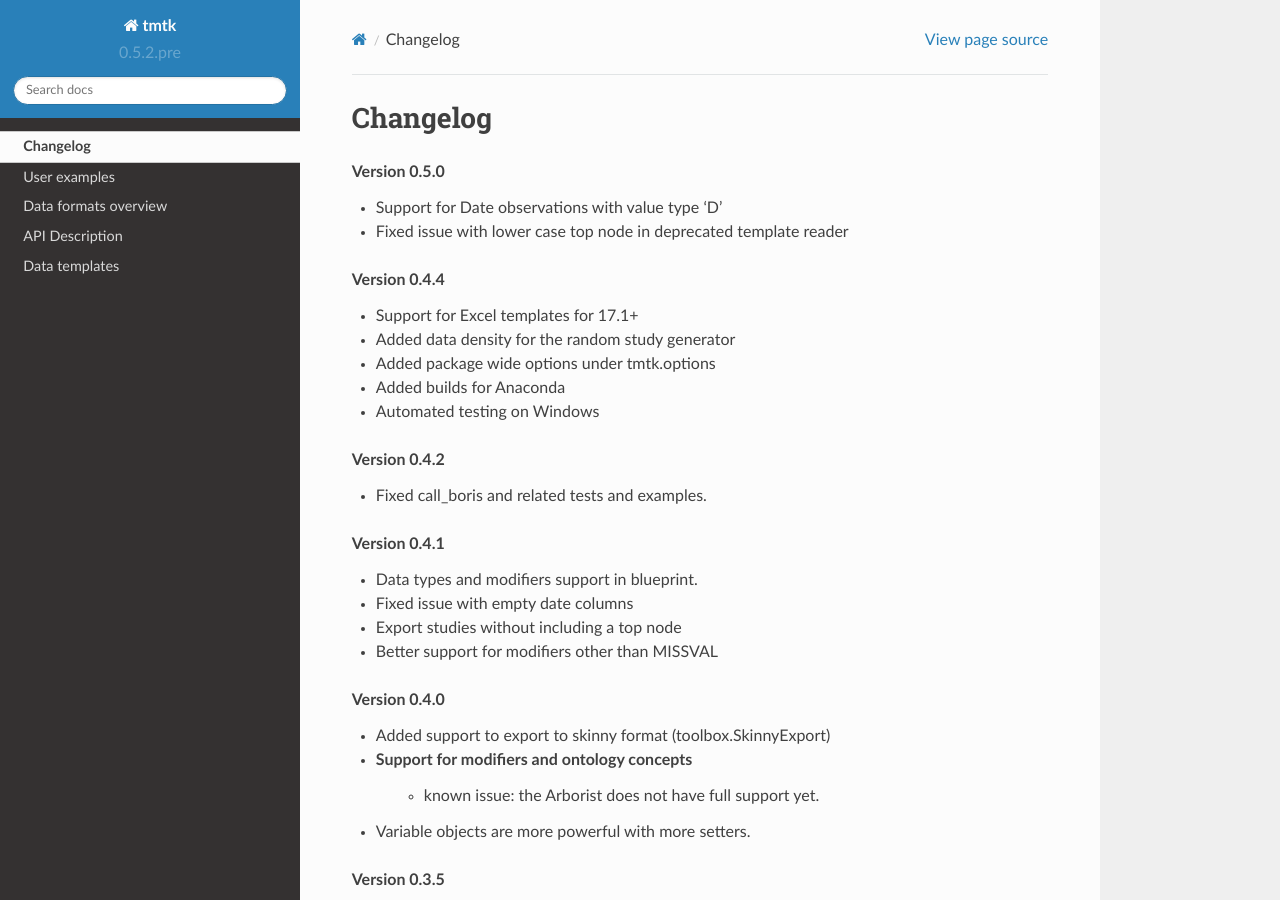
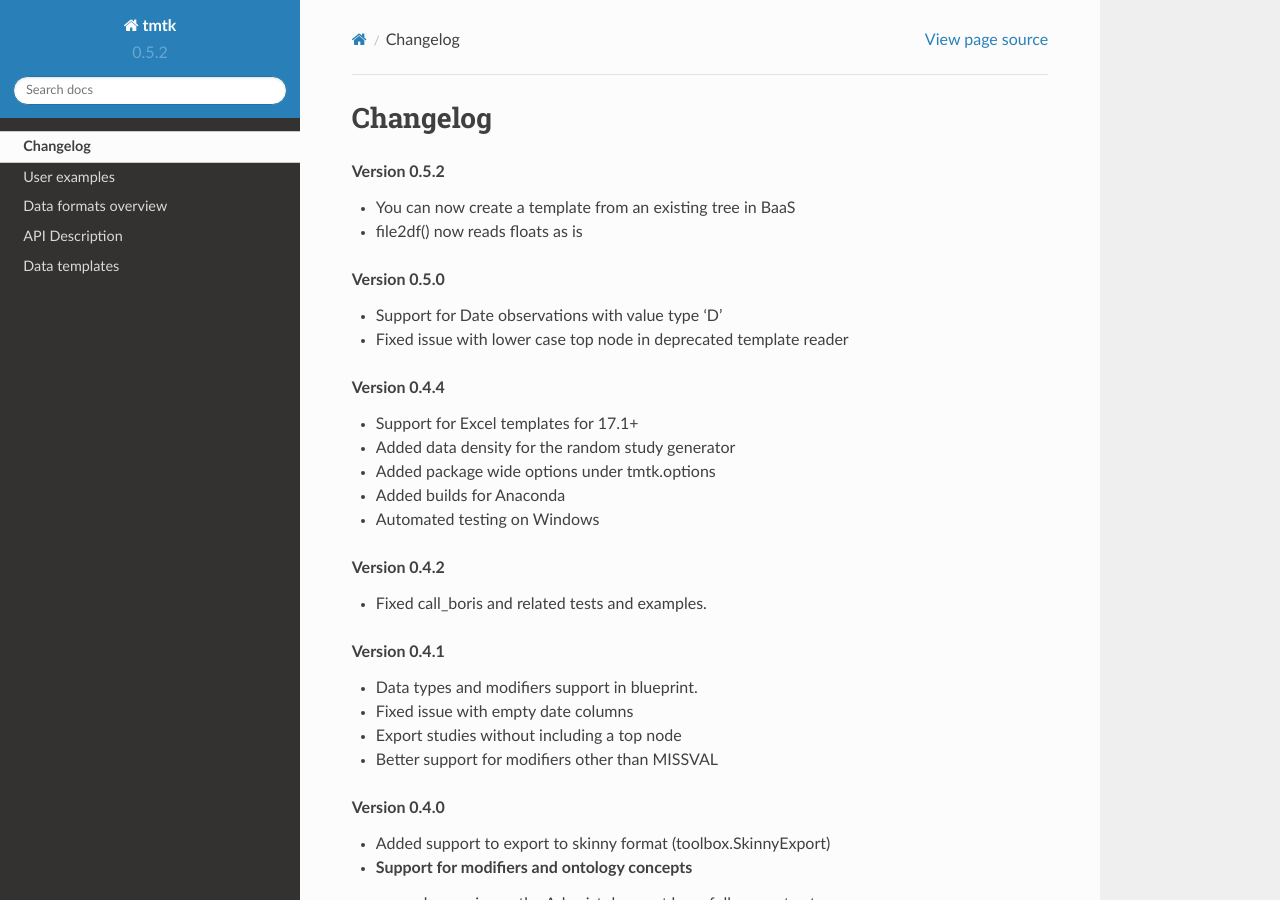
Before and after one commit to thehyve/tmtk, a Sphinx documentation site: the page built from docs/changelog.rst, in a window 1280 px wide and 900 px high. Built offline with Sphinx 7.4.7 and the Read the Docs theme 2.0.0, drawn with Linux system fonts in a browser that asks for light colours.

Commit message:
Bump to 0.5.2

```diff
--- a/docs/changelog.rst
+++ b/docs/changelog.rst
@@ -1,6 +1,11 @@
 =========
 Changelog
 =========
+
+.. topic::  Version 0.5.2
+
+    * You can now create a template from an existing tree in BaaS
+    * file2df() now reads floats as is
 
 .. topic::  Version 0.5.0
 
--- a/tmtk/version.py
+++ b/tmtk/version.py
@@ -4,5 +4,5 @@ This file is distributed under the GNU General Public License
   (see accompanying file LICENSE).
 """
 
-version_info = (0, 5, 2, 'pre')
+version_info = (0, 5, 2)
 __version__ = '.'.join(map(str, version_info))
```
